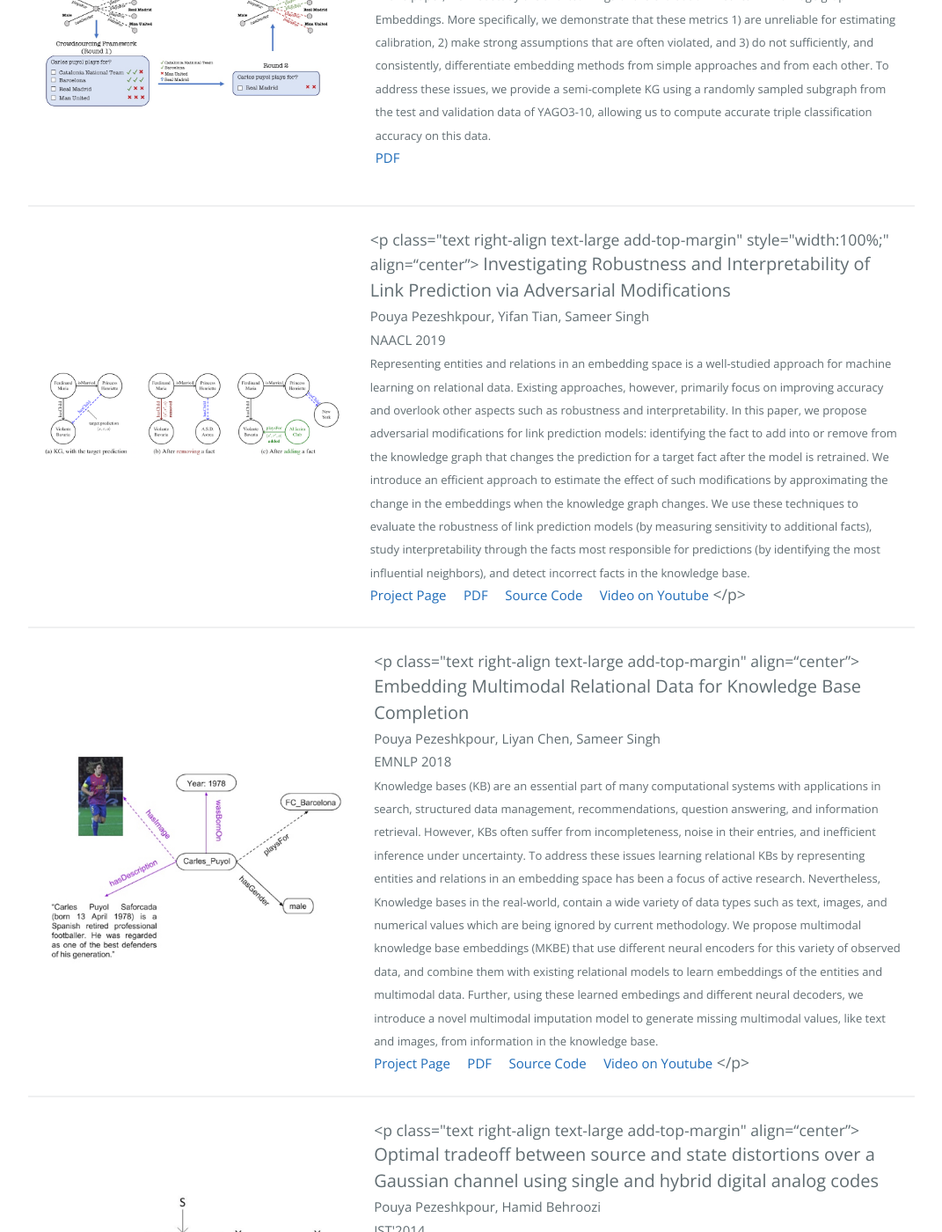
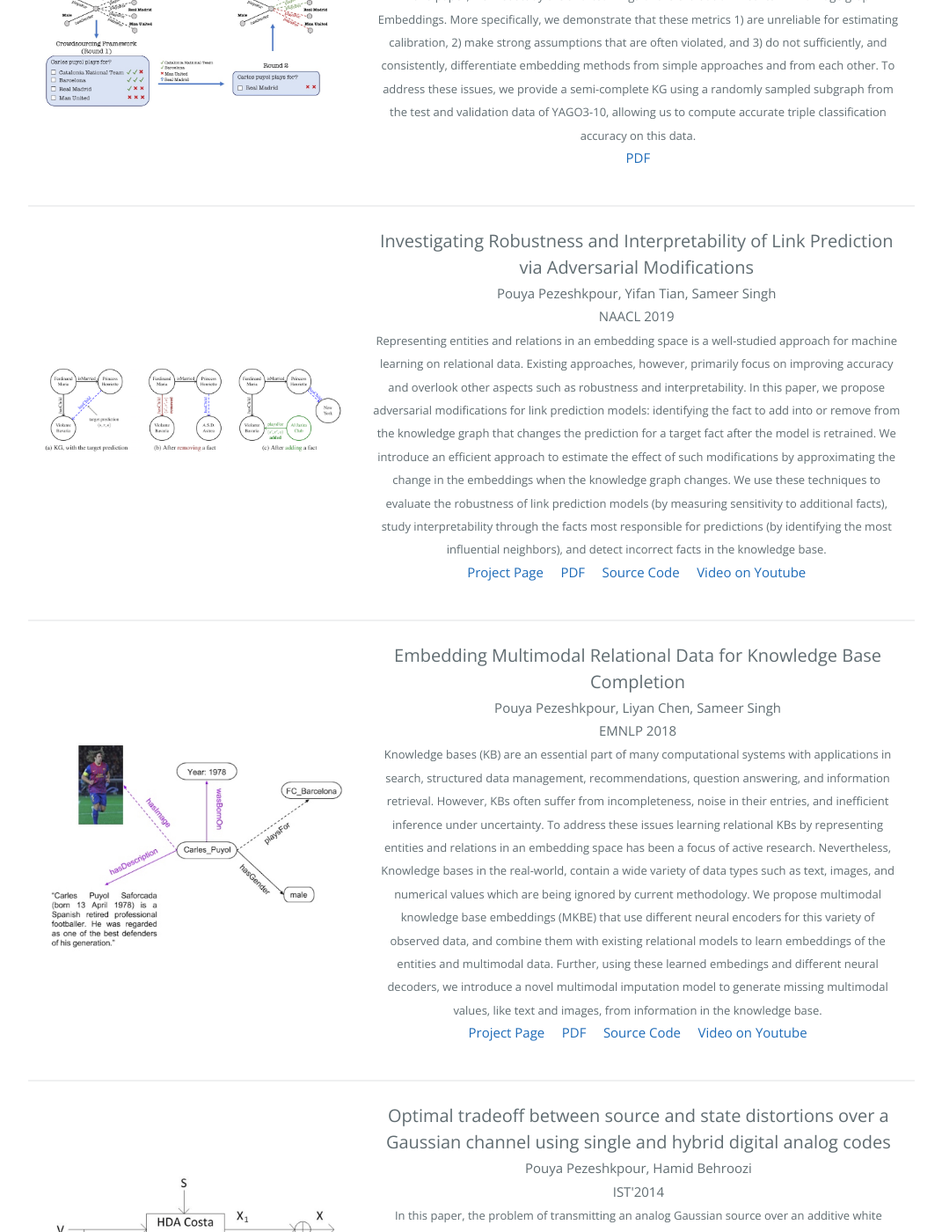
Before and after one commit to pouyapez/pouyapez.github.io, a Jekyll site: the page built from index.md, in a window 1280 px wide and 1400 px high, scrolled down 1459 px. Shown: the whole window at 88% size, without its empty margins (104-1175 px from the left). Built offline with Jekyll 4.4.1, drawn with Linux system fonts in a browser that asks for light colours.

Commit message:
Update index.md

```diff
--- a/index.md
+++ b/index.md
@@ -50,7 +50,7 @@ layout: default
           <img class="left-align image noselect" src="/images/crowd.jpg" width="1000">
         </td>
         <td>
-          <p class="text cright-align text-large add-top-margin" style="width:100%;">
+          <p class="text cright-align text-large add-top-margin" style="width:100%;" align="center">
               <font style="font-size:20px">Revisiting Evaluation of Knowledge Base Completion Models </font><br>
               <font style="font-size:15px">Pouya Pezeshkpour, Yifan Tian, Sameer Singh<br>
               <font style="color:red;">(nominated for best paper award) </font>AKBC 2020 </font><br>
@@ -73,7 +73,7 @@ layout: default
           <img class="left-align image noselect" src="/images/criage.png" width="1000">
         </td>
         <td>
-          <p class="text right-align text-large add-top-margin" style="width:100%;" align=“center”>
+          <p class="text right-align text-large add-top-margin" style="width:100%;" align="center">
             <font style="font-size:20px">Investigating Robustness and Interpretability of Link Prediction via Adversarial Modifications </font><br>
             <font style="font-size:15px">Pouya Pezeshkpour, Yifan Tian, Sameer Singh<br>
             NAACL 2019</font><br>
@@ -95,7 +95,7 @@ layout: default
           <img class="left-align image noselect" src="/images/graph.jpg" width="1000">
         </td>
         <td>
-          <p class="text right-align text-large add-top-margin" align=“center”>
+          <p class="text right-align text-large add-top-margin" align="center">
             <font style="font-size:20px">Embedding Multimodal Relational Data for Knowledge Base Completion</font><br>
             <font style="font-size:15px">Pouya Pezeshkpour, Liyan Chen, Sameer Singh<br>
             EMNLP 2018</font><br>
@@ -117,7 +117,7 @@ layout: default
           <img class="left-align image noselect" src="/images/2014.png"  width="1000">
         </td>
         <td>
-          <p class="text right-align text-large add-top-margin"  align=“center”>
+          <p class="text right-align text-large add-top-margin" align="center">
             <font style="font-size:20px">Optimal tradeoff between source and state distortions over a Gaussian channel using single and hybrid digital analog codes</font><br>
             <font style="font-size:15px">Pouya Pezeshkpour, Hamid Behroozi<br>
             IST'2014</font><br>
```
